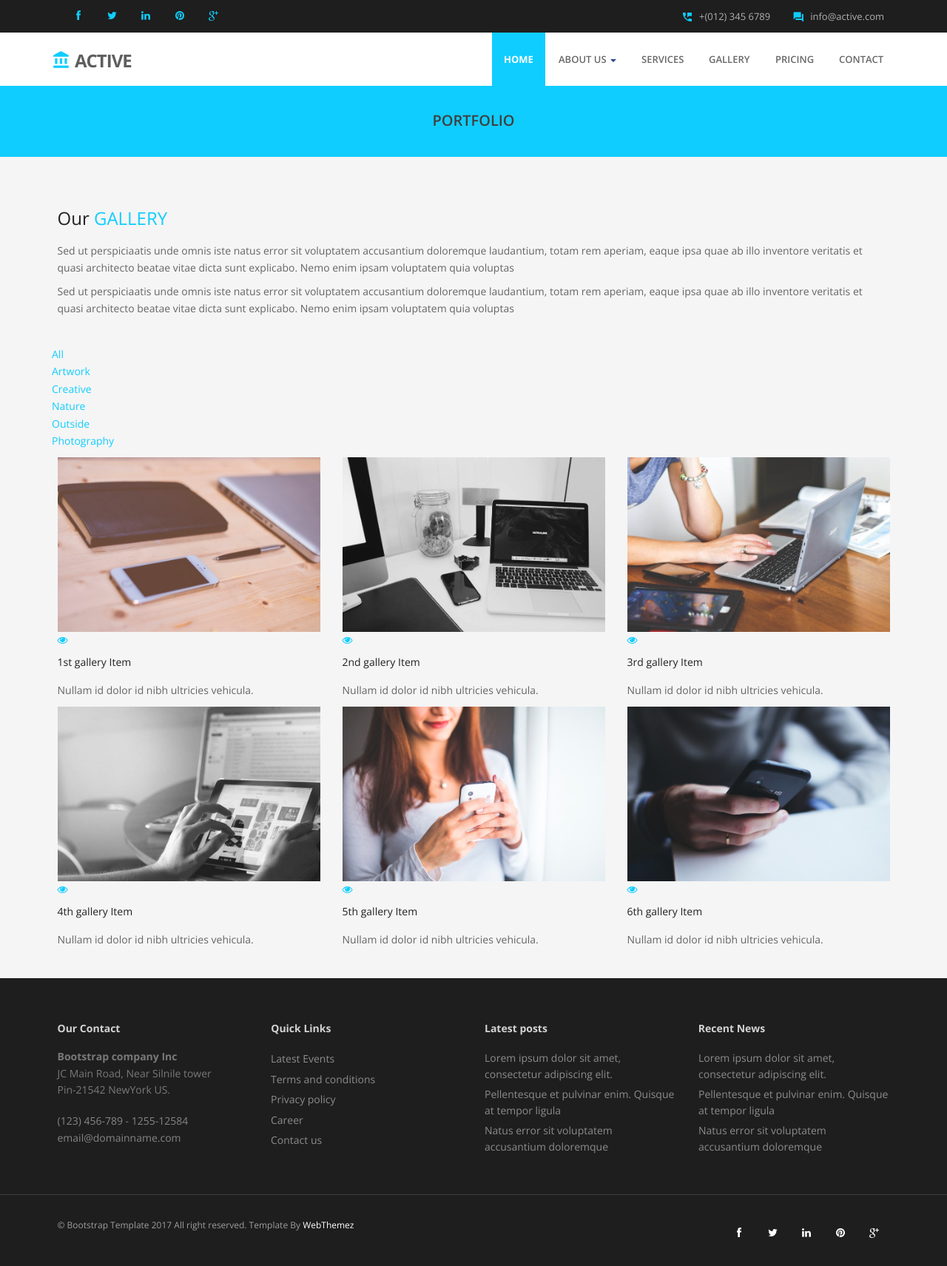
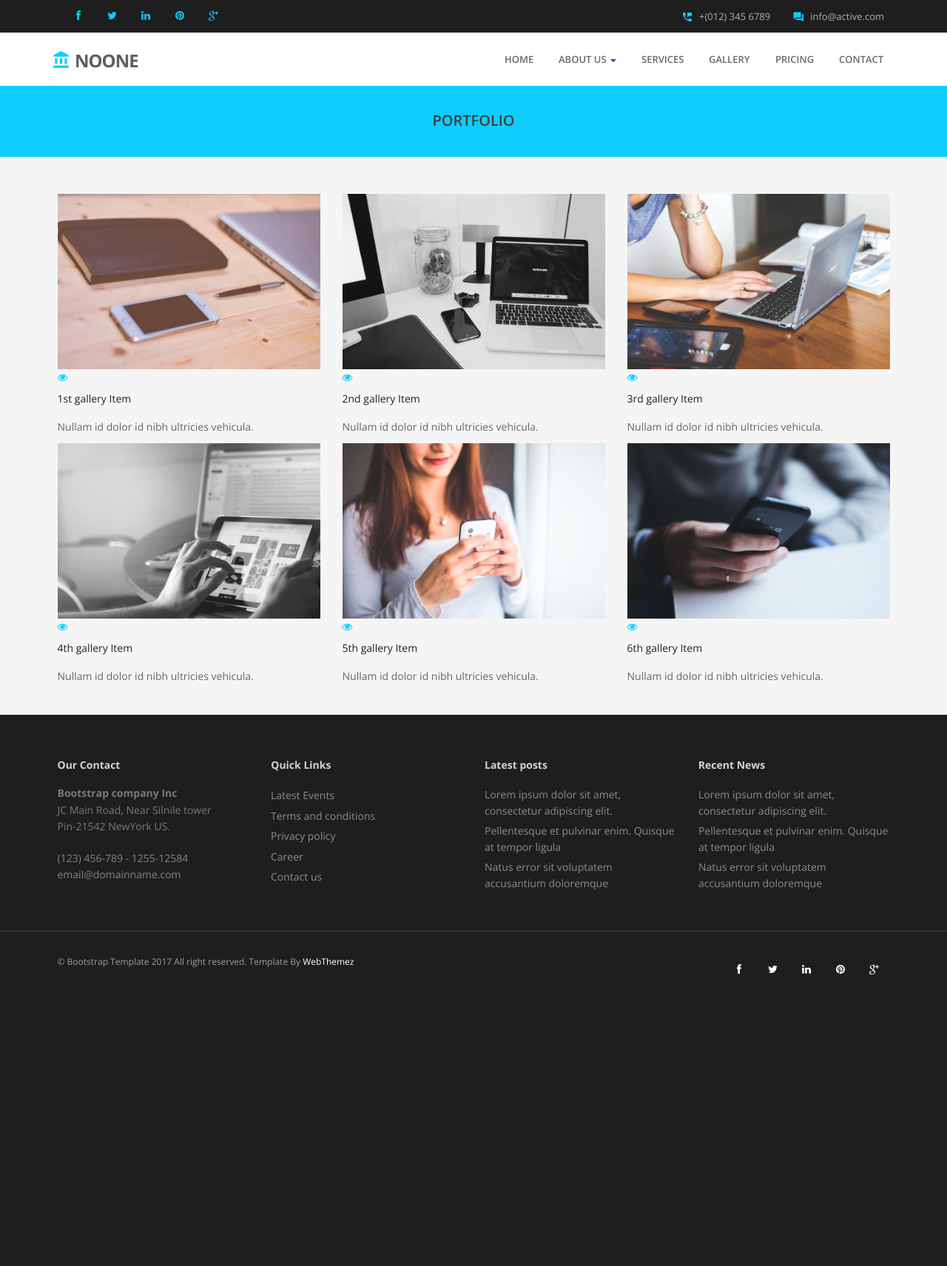
Before and after one commit to bladas/portfolio, a Django app: page /portfolio/ in a window 1280 px wide. Shown: the whole page at 74% size. After the commit the page ends 1317 px from the top, so only its background shows below. Run offline with Django 3.2, Linux system fonts and the light colour scheme; some libraries are stand-ins or nearby versions.

Commit message:
work with templates

```diff
--- a/apps/index_pages/templates/portfolio.html
+++ b/apps/index_pages/templates/portfolio.html
@@ -16,15 +16,7 @@
 	<section id="content">
 	<div class="container">
 
-						<div class="row">
-							<div class="col-md-12">
-								<div class="about-logo">
-									<h3>Our <span class="color">Gallery</span></h3>
-									<p>Sed ut perspiciaatis unde omnis iste natus error sit voluptatem accusantium doloremque laudantium, totam rem aperiam, eaque ipsa quae ab illo inventore veritatis et quasi architecto beatae vitae dicta sunt explicabo. Nemo enim ipsam voluptatem quia voluptas</p>
-                                    	<p>Sed ut perspiciaatis unde omnis iste natus error sit voluptatem accusantium doloremque laudantium, totam rem aperiam, eaque ipsa quae ab illo inventore veritatis et quasi architecto beatae vitae dicta sunt explicabo. Nemo enim ipsam voluptatem quia voluptas</p>
-								</div>
-							</div>
-						</div>
+
 
 	</div>
 	</section>
@@ -32,21 +24,21 @@
     <section id="gallery-1" class="content-block section-wrapper gallery-1">
     	 	<div class="container">
 
-			<div class="editContent">
-	            <ul class="filter">
-	                <li class="active"><a href="#" data-filter="*">All</a></li>
-	                <li><a class="waves-effect waves-dark" href="#" data-filter=".artwork">Artwork</a></li>
-	                <li><a class="waves-effect waves-dark" href="#" data-filter=".creative">Creative</a></li>
-	                <li><a class="waves-effect waves-dark" href="#" data-filter=".nature">Nature</a></li>
-	                <li><a class="waves-effect waves-dark" href="#" data-filter=".outside">Outside</a></li>
-	                <li><a class="waves-effect waves-dark" href="#" data-filter=".photography">Photography</a></li>
-	            </ul>
-			</div>
+{#			<div class="editContent">#}
+{#	            <ul class="filter">#}
+{#	                <li class="active"><a href="#" data-filter="*">All</a></li>#}
+{#	                <li><a class="waves-effect waves-dark" href="#" data-filter=".artwork">Artwork</a></li>#}
+{#	                <li><a class="waves-effect waves-dark" href="#" data-filter=".creative">Creative</a></li>#}
+{#	                <li><a class="waves-effect waves-dark" href="#" data-filter=".nature">Nature</a></li>#}
+{#	                <li><a class="waves-effect waves-dark" href="#" data-filter=".outside">Outside</a></li>#}
+{#	                <li><a class="waves-effect waves-dark" href="#" data-filter=".photography">Photography</a></li>#}
+{#	            </ul>#}
+{#			</div>#}
             <!-- /.gallery-filter -->
 
             <div class="row">
                 <div id="isotope-gallery-container">
-                    <div class="col-md-4 col-sm-6 col-xs-12 gallery-item-wrapper artwork creative">
+                    <div class="col-md-4 col-sm-6 col-xs-12 gallery-item-wrapper">
                         <div class="gallery-item">
                             <div class="gallery-thumb">
                                 <img src="/static/img/works/1.jpg" class="img-responsive" alt="1st gallery Thumb">
@@ -65,7 +57,7 @@
                         </div>
                     </div>
                     <!-- /.gallery-item-wrapper -->
-                    <div class="col-md-4 col-sm-6 col-xs-12 gallery-item-wrapper nature outside">
+                    <div class="col-md-4 col-sm-6 col-xs-12 gallery-item-wrapper">
                         <div class="gallery-item">
                             <div class="gallery-thumb">
                                 <img src="/static/img/works/2.jpg" class="img-responsive" alt="2nd gallery Thumb">
@@ -84,7 +76,7 @@
                         </div>
                     </div>
                     <!-- /.gallery-item-wrapper -->
-                    <div class="col-md-4 col-sm-6 col-xs-12 gallery-item-wrapper photography artwork">
+                    <div class="col-md-4 col-sm-6 col-xs-12 gallery-item-wrapper">
                         <div class="gallery-item">
                             <div class="gallery-thumb">
                                 <img src="/static/img/works/3.jpg" class="img-responsive" alt="3rd gallery Thumb">
@@ -103,7 +95,7 @@
                         </div>
                     </div>
                     <!-- /.gallery-item-wrapper -->
-                    <div class="col-md-4 col-sm-6 col-xs-12 gallery-item-wrapper creative nature">
+                    <div class="col-md-4 col-sm-6 col-xs-12 gallery-item-wrapper">
                         <div class="gallery-item">
                             <div class="gallery-thumb">
                                 <img src="/static/img/works/4.jpg" class="img-responsive" alt="4th gallery Thumb">
@@ -122,7 +114,7 @@
                         </div>
                     </div>
                     <!-- /.gallery-item-wrapper -->
-                    <div class="col-md-4 col-sm-6 col-xs-12 gallery-item-wrapper nature">
+                    <div class="col-md-4 col-sm-6 col-xs-12 gallery-item-wrapper">
                         <div class="gallery-item">
                             <div class="gallery-thumb">
                                 <img src="/static/img/works/5.jpg" class="img-responsive" alt="5th gallery Thumb">
@@ -141,7 +133,7 @@
                         </div>
                     </div>
                     <!-- /.gallery-item-wrapper -->
-                    <div class="col-md-4 col-sm-6 col-xs-12 gallery-item-wrapper artwork creative">
+                    <div class="col-md-4 col-sm-6 col-xs-12 gallery-item-wrapper">
                         <div class="gallery-item">
                             <div class="gallery-thumb">
                                 <img src="/static/img/works/6.jpg" class="img-responsive" alt="6th gallery Thumb">
--- a/apps/index_pages/urls.py
+++ b/apps/index_pages/urls.py
@@ -10,7 +10,7 @@ urlpatterns = [
     url(r'contact/', Contact.as_view(), name='contact'),
     url(r'portfolio/', Galery.as_view(), name='galery'),
     url(r'pricing/', Pricing.as_view(), name='pricing'),
-    url(r'services/', Pricing.as_view(), name='services'),
+    url(r'services/', Services.as_view(), name='services'),
 
 
 ]
--- a/templates/base_admin.html
+++ b/templates/base_admin.html
@@ -42,11 +42,11 @@
                         <span class="icon-bar"></span>
                         <span class="icon-bar"></span>
                     </button>
-                    <a class="navbar-brand" href="index.html"><i class="icon-info-blocks material-icons">account_balance</i>Active</a>
+                    <a class="navbar-brand" href="{% url 'home:home' %}"><i class="icon-info-blocks material-icons">account_balance</i>NOONE</a>
                 </div>
                 <div class="navbar-collapse collapse ">
                     <ul class="nav navbar-nav">
-                        <li class="active"><a class="waves-effect waves-dark" href="{% url 'home:home' %}">Home</a></li>
+                        <li ><a class="waves-effect waves-dark" href="{% url 'home:home' %}">Home</a></li>
 						 <li class="dropdown">
                         <a href="#" data-toggle="dropdown" class="dropdown-toggle waves-effect waves-dark">About Us <b class="caret"></b></a>
                         <ul class="dropdown-menu">
```
Also changed, not shown: apps/index_pages/templates/services.html (+1 -9 lines), apps/index_pages/admin.py (added), apps/index_pages/forms.py (added), apps/index_pages/models.py (added), apps/index_pages/templates/index.html (line endings or trailing spaces).
